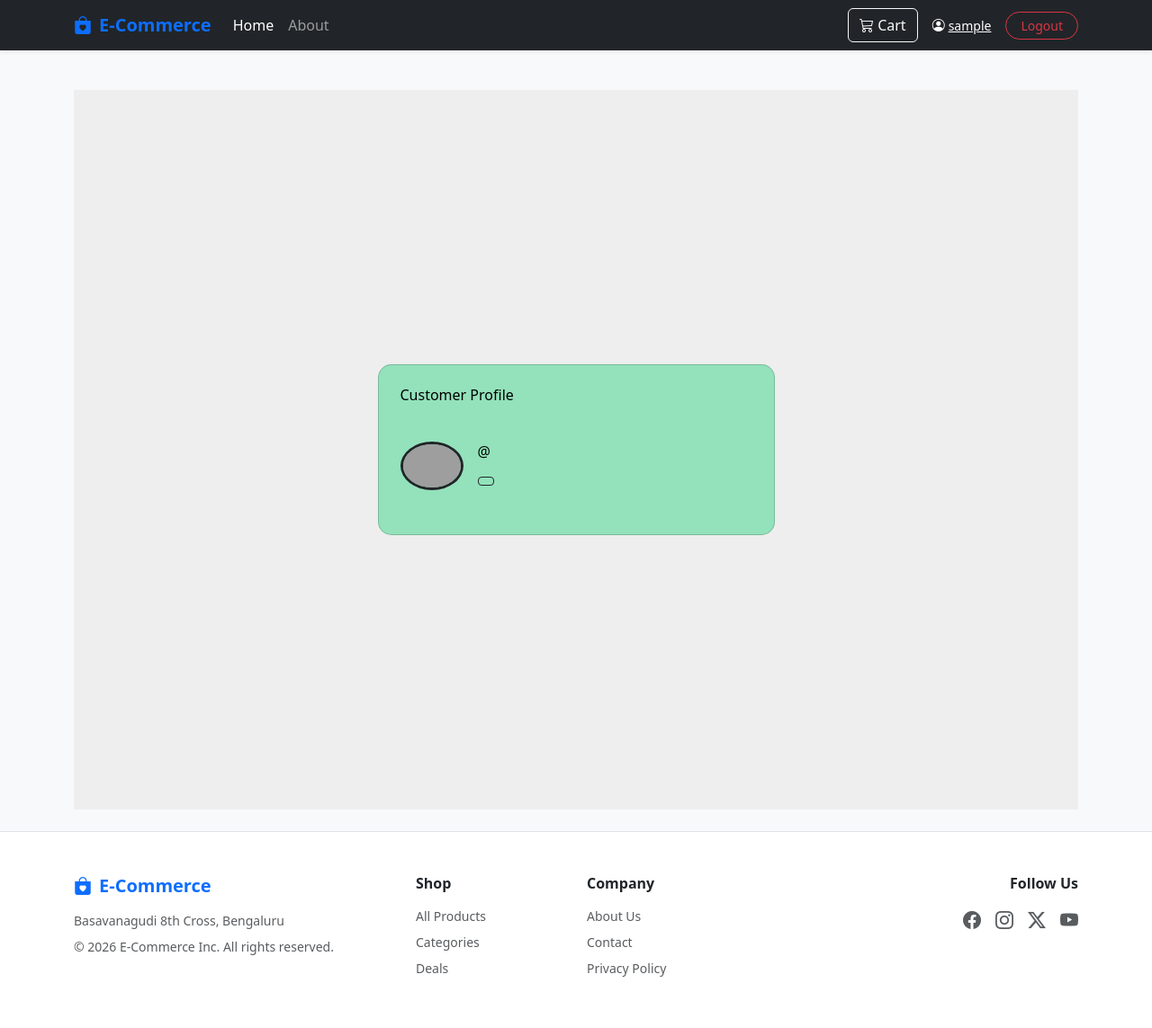
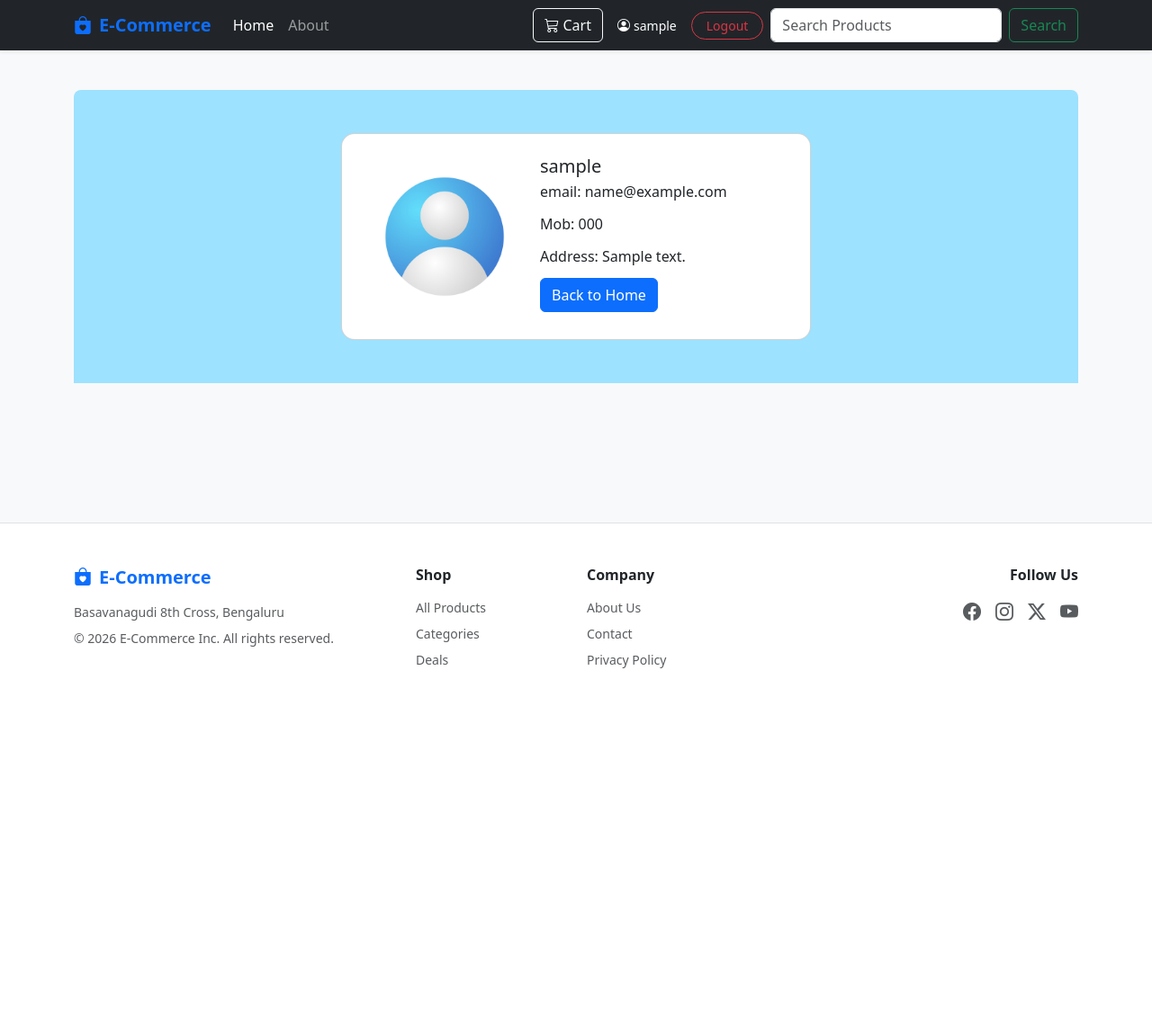
Before and after one commit to Akshayikify/E-commerce-Application, a Django app: page /customer/1/ in a window 1280 px wide. Shown: the whole page at 90% size. After the commit the page ends 743 px from the top, so only its background shows below. Run offline with Django 5.2, Linux system fonts and the light colour scheme; a user stored in the database is signed in; tables that the repository leaves empty hold one stand-in row (values such as "Sample post"); some libraries are stand-ins or nearby versions; grey boxes are pictures that could not be loaded.

Commit message:
feat:Implemented the search bar

```diff
--- a/ecommerce/settings.py
+++ b/ecommerce/settings.py
@@ -109,7 +109,7 @@ USE_TZ = True
 # https://docs.djangoproject.com/en/6.0/howto/static-files/
 
 STATIC_URL = 'static/'
-STATIC_DIRS=[os.path.join(BASE_DIR,'static')]
+STATICFILES_DIRS = [BASE_DIR / 'static']
 
 #Uploading media setting
 MEDIA_URL='/media/'
--- a/store/urls.py
+++ b/store/urls.py
@@ -8,5 +8,6 @@ urlpatterns=[
     path('cart/',views.cart_detail,name='cart'),# URL path for cart page
     path('cart/add/<int:pk>/',views.add_to_cart,name='add_to_cart'), #URL path for add to cart
     path('cart/remove/<int:pk>/',views.remove_cart_item,name='remove_cart_item'), # URL path for remove items from cart
-    path('customer/<int:customer_id>/',views.customer_profile,name='profile') #URL path for customer profile
+    path('customer/<int:customer_id>/',views.customer_profile,name='profile'), #URL path for customer profile
+    path('login',views.login_view,name='login'), # URL path for logout page
 ]
--- a/store/views.py
+++ b/store/views.py
@@ -8,6 +8,7 @@ from django.views.decorators.http import require_POST
 from .models import Customer,Product,Cart,CartItem
 from django.contrib.auth.decorators import login_required
 from django.contrib import messages
+from django.db.models import Q
 def register(request):
     if request.method=='POST':
         form=RegistrationForm(request.POST)
@@ -46,8 +47,19 @@ def logout_view(request):
     return redirect('home')
 
 def home(request):
-    products=Product.objects.only('product_image','title','price')
-    return render(request,"home.html",{'products':products})
+    query=request.GET.get('?',"").strip()
+    products=Product.objects.only('id','product_image','title','price')
+    if query:
+        products=Product.objects.filter(
+            Q(title__icontains=query)|
+            Q(description__icontains=query)|
+            Q(category__name__icontains=query)
+        ).distinct()
+        if products.exists():
+            messages.success(request,"Product found successfully")
+        else:
+            messages.warning(request,'No product found')
+    return render(request,"home.html",{'products':products,'query': query})
 
 def product_detail(request,pk):
     product=get_object_or_404(Product,id=pk)
--- a/templates/customer.html
+++ b/templates/customer.html
@@ -1,47 +1,22 @@
 {% extends 'home.html' %}
-
+{% load static %}
 {% block products %}
-    <section class="vh-100" style="background-color: #eee;">
-  <div class="container py-5 h-100">
-    <div class="row d-flex justify-content-center align-items-center h-100">
-      <div class="col col-md-9 col-lg-7 col-xl-5">
-        <div class="card" style="border-radius: 15px; background-color: #93e2bb;">
-          <div class="card-body p-4 text-black">
-            <div>
-              <h6 class="mb-4">Customer Profile</h6>
-              <div class="d-flex align-items-center justify-content-between mb-3">
+    <section class="w-100 px-4 py-5" style="background-color: #9de2ff; border-radius: .5rem .5rem 0 0;">
+  <div class="row d-flex justify-content-center">
+    <div class="col col-md-9 col-lg-7 col-xl-6">
+      <div class="card" style="border-radius: 15px;">
+        <div class="card-body p-4">
+          <div class="d-flex">
+            <div class="flex-shrink-0">
+              <img src="{% static 'images/profile.jpg' %}"
+                alt="Generic placeholder image" class="img-fluid" style="width: 180px; border-radius: 10px;">
             </div>
-            <div class="d-flex align-items-center mb-4">
-              <div class="flex-shrink-0">
-                <img src="https://mdbcdn.b-cdn.net/img/Photos/new-templates/bootstrap-profiles/avatar-2.webp"
-                  alt="Generic placeholder image" class="img-fluid rounded-circle border border-dark border-3"
-                  style="width: 70px;">
-              </div>
-              <div class="flex-grow-1 ms-3">
-                <div class="d-flex flex-row align-items-center mb-2">
-                  <p class="mb-0 me-2">@{{ customer.user.name }}</p>
-                  <ul class="mb-0 list-unstyled d-flex flex-row" style="color: #1B7B2C;">
-                    <li>
-                      <i class="fas fa-star fa-xs"></i>
-                    </li>
-                    <li>
-                      <i class="fas fa-star fa-xs"></i>
-                    </li>
-                    <li>
-                      <i class="fas fa-star fa-xs"></i>
-                    </li>
-                    <li>
-                      <i class="fas fa-star fa-xs"></i>
-                    </li>
-                    <li>
-                      <i class="fas fa-star fa-xs"></i>
-                    </li>
-                  </ul>
-                </div>
-                <div>
-                  <button  type="button" data-mdb-button-init data-mdb-ripple-init class="btn btn-outline-dark btn-floating btn-sm"
-                    data-mdb-ripple-color="dark"><i class="fas fa-comment"></i></button>
-                </div>
+            <div class="flex-grow-1 ms-3">
+              <h5 class="mb-1">{{ customer.user.username }}</h5>
+              <p class="mb-2 pb-1">email: {{customer.email }}</p>
+              <p class="mb-2 pb-1">Mob: {{customer.phone }}</p>
+              <p class="mb-2 pb-1">Address:  {{customer.address }}</p>
+              <a class="btn btn-primary" href="{% url 'home' %}" role="button"><i class="fa-solid fa-arrow-left-long"></i>Back to Home</a>
               </div>
             </div>
           </div>
--- a/templates/home.html
+++ b/templates/home.html
@@ -1,3 +1,4 @@
+{% load static %}
 <!DOCTYPE html>
 <html lang="en">
 <head>
@@ -27,12 +28,14 @@
         .product-card:hover {
             transform: translateY(-4px);
         }
+        a{
+            text-decoration: none;
+        }
     </style>
 </head>
 <body>
-
     <!-- Navigation -->
-    <nav class="navbar navbar-expand-lg navbar-dark bg-dark fixed-top shadow-sm">
+    <nav class="navbar navbar-expand-lg navbar-dark bg-dark fixed-top shadow-sm justify-content-between">
         <div class="container">
             <a class="navbar-brand fw-bold text-primary" href="{% url 'home' %}">
                 <i class="bi bi-bag-heart-fill me-2"></i>E-Commerce
@@ -59,9 +62,13 @@
 
                     {% if user.is_authenticated %}
                         <span class="navbar-text me-2 text-light small">
-                            <a href="#"><i class="bi bi-person-circle me-1"></i>{{ user.username }}</a>
+                            <a href="{% url 'profile' user.customer.id %}"><i class="bi bi-person-circle me-1"></i>{{ user.username }}</a>
                         </span>
                         <a href="{% url 'logout' %}" class="btn btn-outline-danger btn-sm rounded-pill px-3">Logout</a>
+                          <form class="form-inline my-2 my-lg-0 d-flex gap-2" method="get" action="{% url 'home' %}">
+                            <input class="form-control mr-sm-2" type="search" placeholder="Search Products" aria-label="Search Products" name="?" value="{{ query }}">
+                            <button class="btn btn-outline-success my-2 my-sm-0" type="submit">Search</button>
+                          </form>
                     {% else %}
                         <a href="{% url 'login' %}" class="btn btn-outline-light btn-sm rounded-pill px-3">Login</a>
                         <a href="{% url 'register' %}" class="btn btn-primary btn-sm rounded-pill px-3">Sign Up</a>
@@ -74,10 +81,18 @@
     <!-- Main Content Area -->
     <main class="container py-4">
         {% block products %}
+        <!-- messages -->
+      {% if messages %}
+        {% for message in messages %}
+            <div class="alert alert-{{ message.tags|default:'success' }} alert-dismissible fade show shadow-sm mb-4" role="alert">
+                <span>{{ message }}</span>
+                <button type="button" class="btn-close" data-bs-dismiss="alert" aria-label="Close"></button>
+            </div>
+        {% endfor %}
+    {% endif %}
             <div class="d-flex justify-content-between align-items-center mb-4">
                 <h2 class="fw-bold m-0">Featured Products</h2>
             </div>
-
             {% if products %}
                 <div class="row row-cols-1 row-cols-sm-2 row-cols-md-3 row-cols-lg-4 g-4">
                     {% for product in products %}
@@ -113,6 +128,9 @@
                 <div class="text-center py-5 text-muted">
                     <i class="bi bi-box-seam display-4 mb-3 d-block"></i>
                     <h4>No products available</h4>
+                    <a href="{% url 'home' %}" class="btn btn-link">
+                            ← Try Another way
+                   </a>
                 </div>
             {% endif %}
         {% endblock %}
```
Also changed, not shown: templates/cart.html (+4 -4 lines), static/images/profile.jpg (added).
